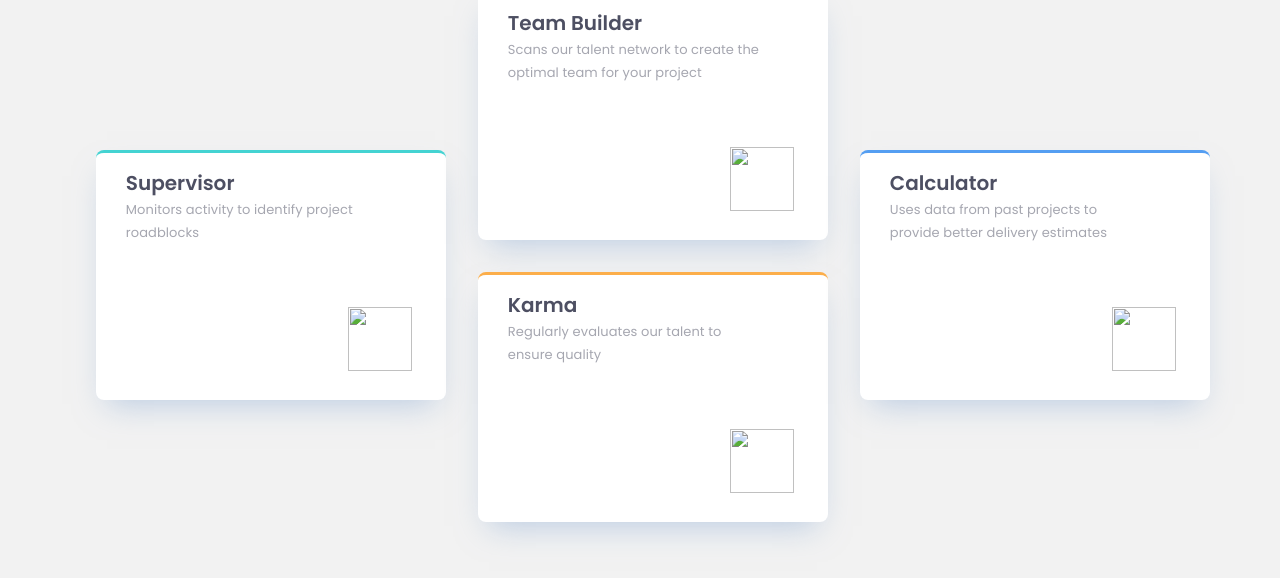
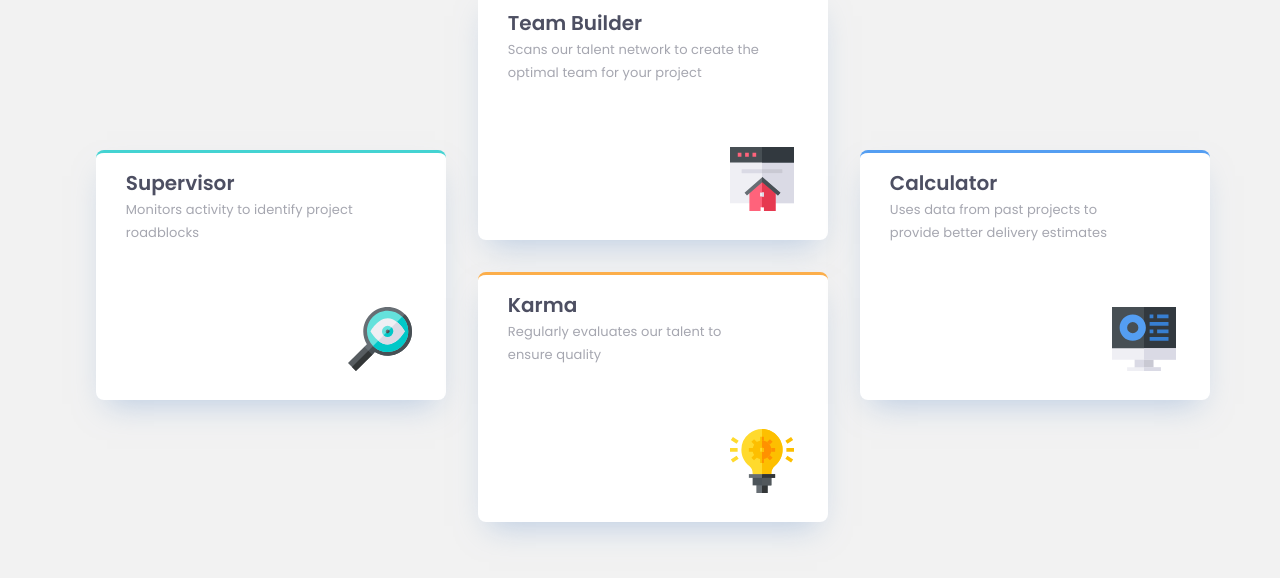
Before and after one commit to Sa-Ni/Four-card-feature-section, a plain HTML site: page index.html in a window 1280 px wide. Shown: the part 234-812 px from the top of the page. Drawn offline with Linux system fonts and the light colour scheme; the site is published under a folder, as on GitHub Pages, so addresses that start at the root find nothing.

Commit message:
changed images

```diff
--- a/index.html
+++ b/index.html
@@ -23,22 +23,22 @@
     <div class="card cyan">
       <h1>Supervisor</h1>
       <p>Monitors activity to identify project roadblocks</p>
-      <img src="/images/icon-supervisor.svg">
+      <img src="./images/icon-supervisor.svg">
     </div>
     <div class="card red">
       <h1>Team Builder</h1>
       <p>Scans our talent network to create the optimal team for your project</p>
-      <img src="/images/icon-team-builder.svg">
+      <img src="./images/icon-team-builder.svg">
     </div>
     <div class="card orange">
       <h1>Karma</h1>
       <p>Regularly evaluates our talent to ensure quality</p>
-      <img src="/images/icon-karma.svg">
+      <img src="./images/icon-karma.svg">
     </div>
     <div class="card blue">
       <h1>Calculator</h1>
       <p>Uses data from past projects to provide better delivery estimates</p>
-      <img src="/images/icon-calculator.svg">
+      <img src="./images/icon-calculator.svg">
     </div>
   </div>
 </body>
```
